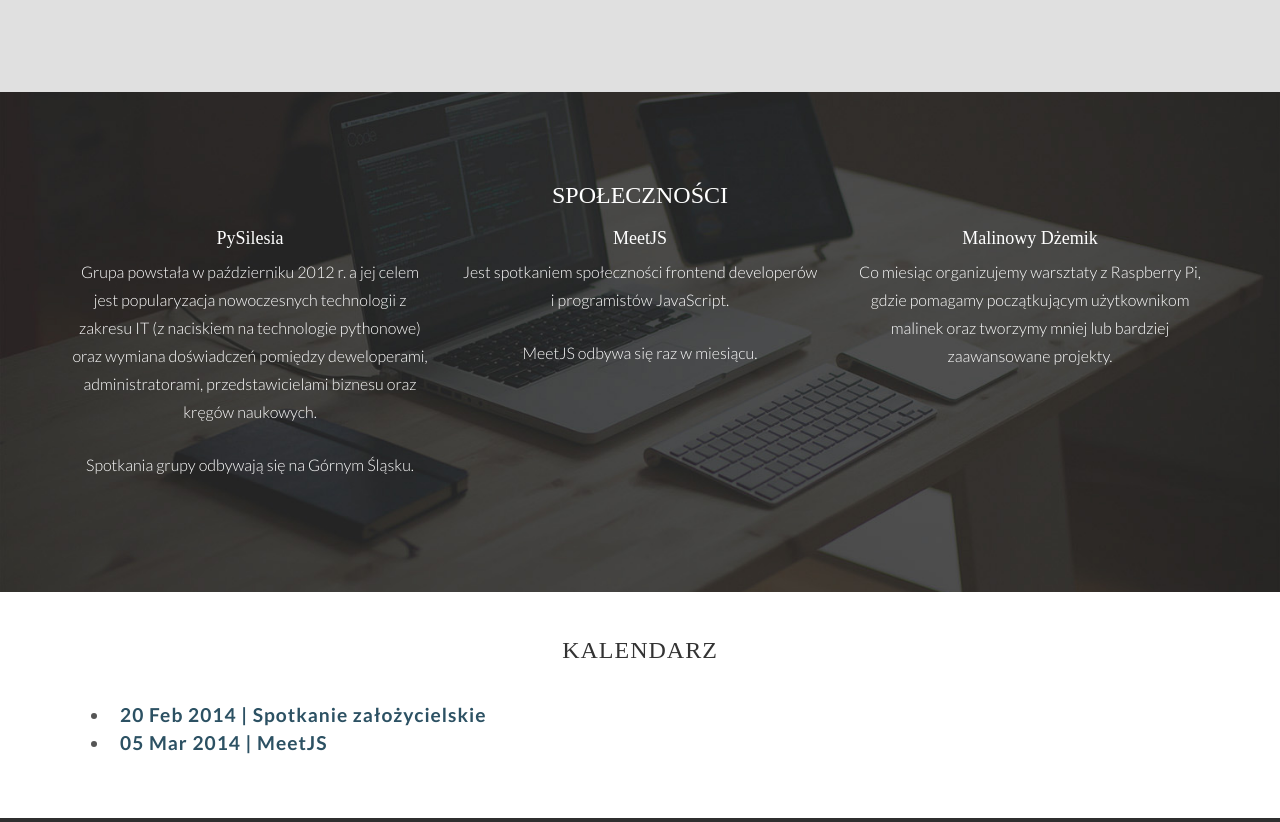
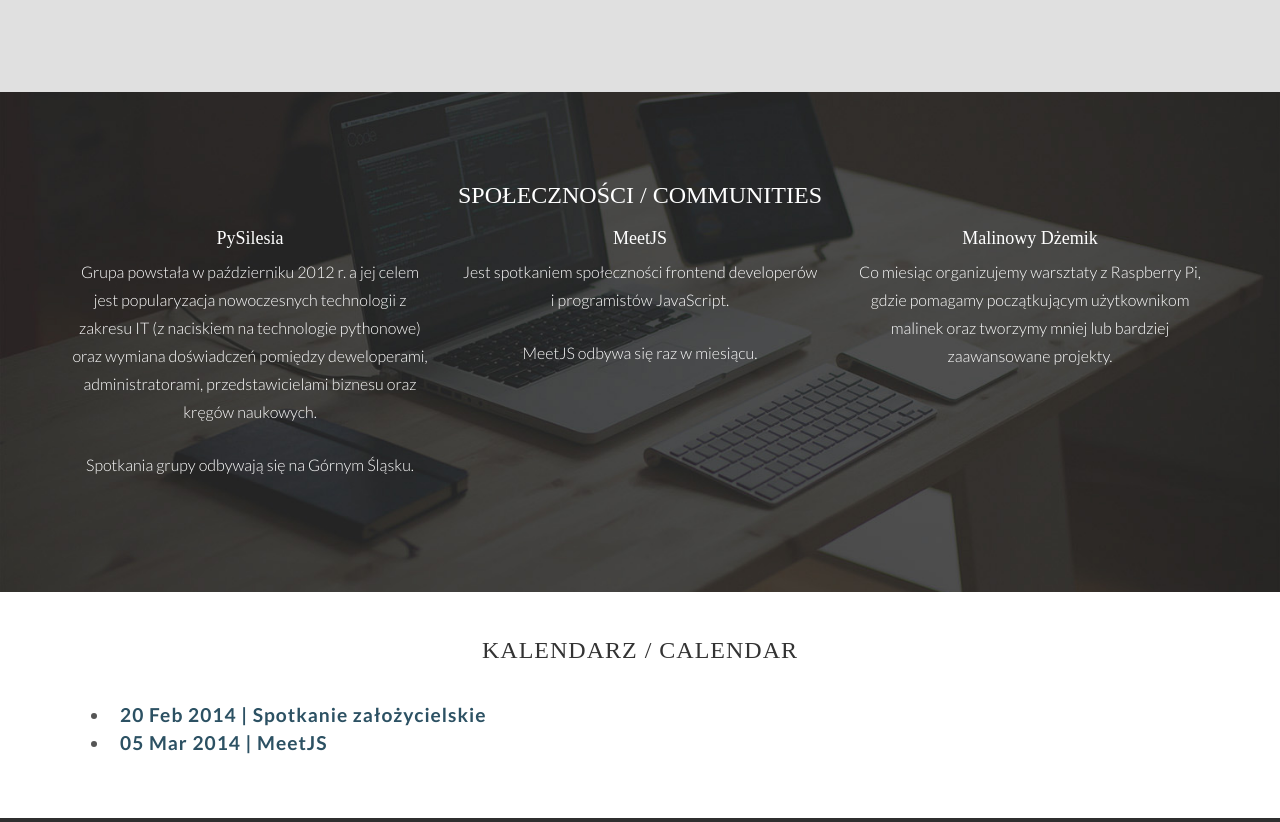
Before and after one commit to hackerspace-silesia/hackerspace-silesia.github.io, a Jekyll site: the page built from index.html, in a window 1280 px wide and 900 px high, scrolled down 1697 px, cut to the strip 78-900 px from the top of the window. Built offline with Jekyll 4.4.1, drawn with Linux system fonts in a browser that asks for light colours.

Commit message:
Update index.html

```diff
--- a/index.html
+++ b/index.html
@@ -53,7 +53,7 @@
     <div id="portfoliowrap">
         <div class="container">
             <div class="row">
-                <h3>SPOŁECZNOŚCI</h3>
+                <h3>SPOŁECZNOŚCI / COMMUNITIES</h3>
                 <div class="col-lg-4 port-space">
                     <h4>PySilesia</h4>
                     <p>Grupa powstała w październiku 2012 r. a jej celem jest popularyzacja nowoczesnych technologii z zakresu IT (z naciskiem na technologie pythonowe) oraz wymiana doświadczeń pomiędzy deweloperami, administratorami, przedstawicielami biznesu oraz kręgów naukowych.</p><p>Spotkania grupy odbywają się na Górnym Śląsku.</p>
@@ -75,7 +75,7 @@
         <div class="container" id="calendar">
             <div class="row">
                 <div class="col-lg-12">
-                    <h3>KALENDARZ</h3>
+                    <h3>KALENDARZ / CALENDAR</h3>
                     <br>
                     <ul>
                     {% for post in site.categories['calendar'] reversed limit: 10 %}
```
